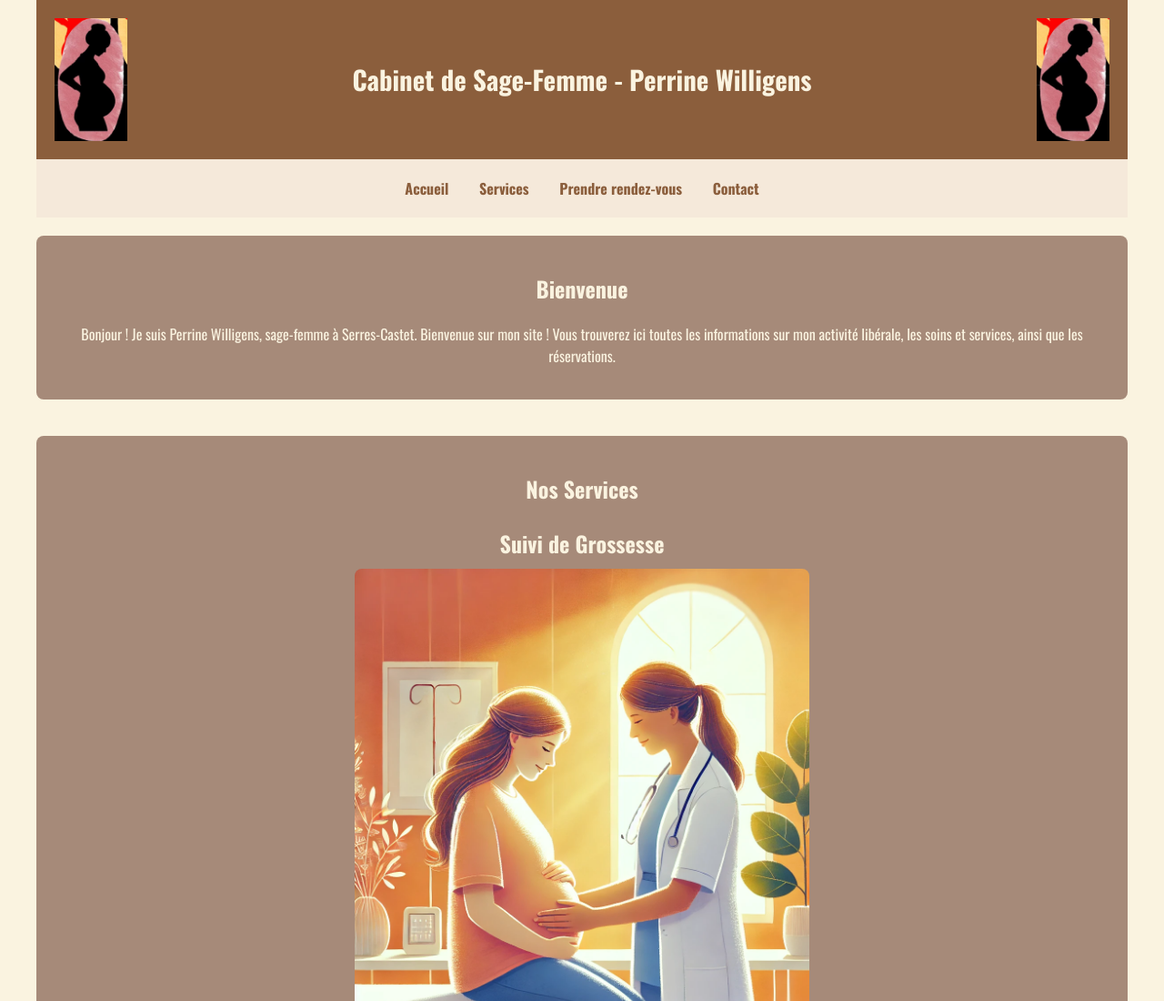
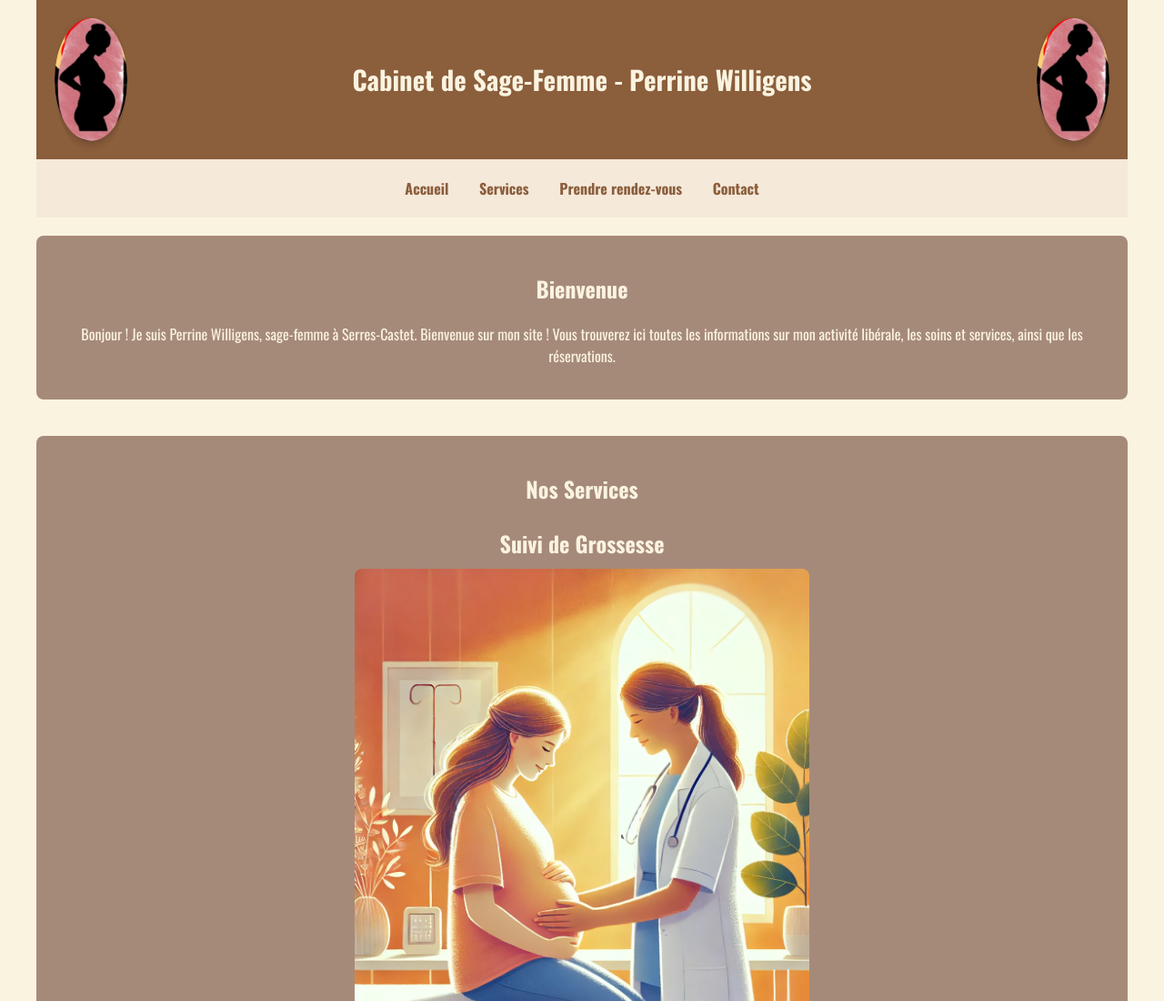
Before and after one commit to PierreCPi/Cabinet-Willigens, a plain HTML site: page index.html in a window 1280 px wide. Shown: the top 1100 px of the page at 91% size. Drawn offline with nearby package versions, Linux system fonts and the light colour scheme.

Commit message:
Update index.html

```diff
--- a/index.html
+++ b/index.html
@@ -58,6 +58,14 @@
         header img {
             max-width: 80px;
             height: auto;
+            border-radius: 50%; /* Forme ovale verticale */
+            clip-path: ellipse(50% 60% at 50% 50%);
+            box-shadow: 0 4px 8px rgba(0, 0, 0, 0.2);
+            transition: opacity 0.5s ease;
+        }
+
+        header img:hover {
+            opacity: 0.8; /* Fondu progressif au survol */
         }
 
         nav {
```
